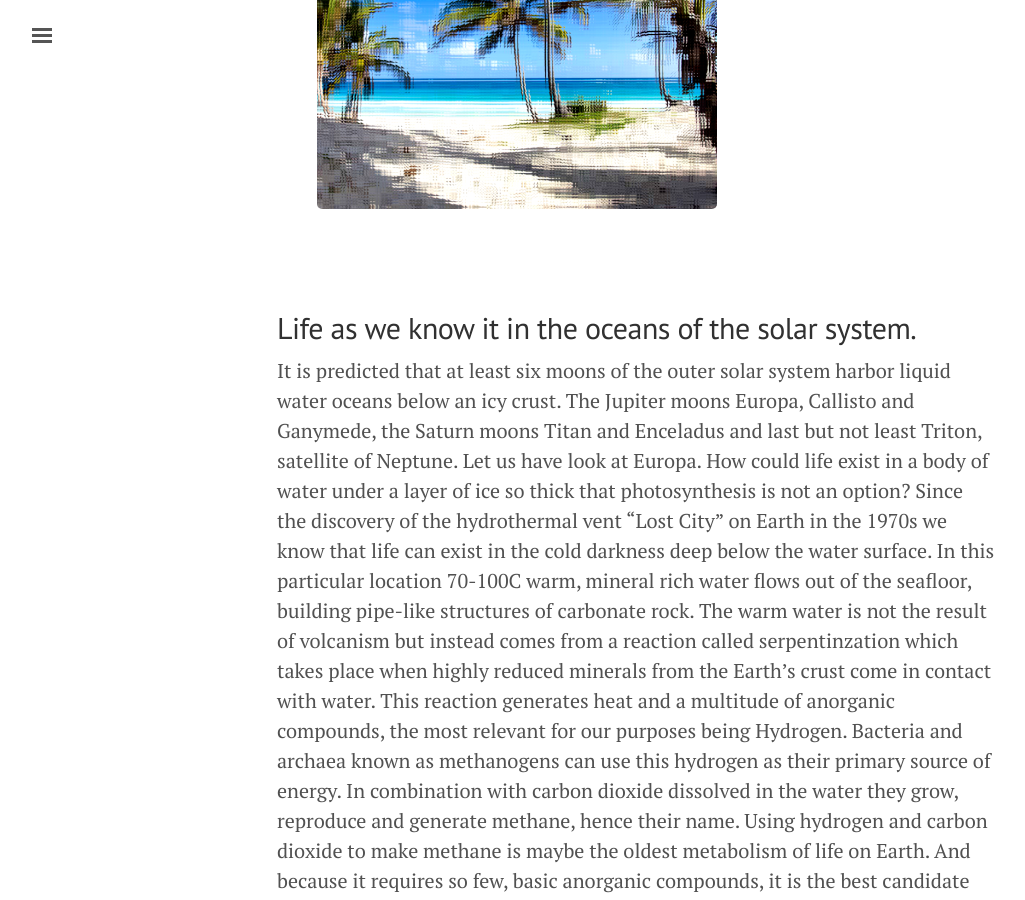
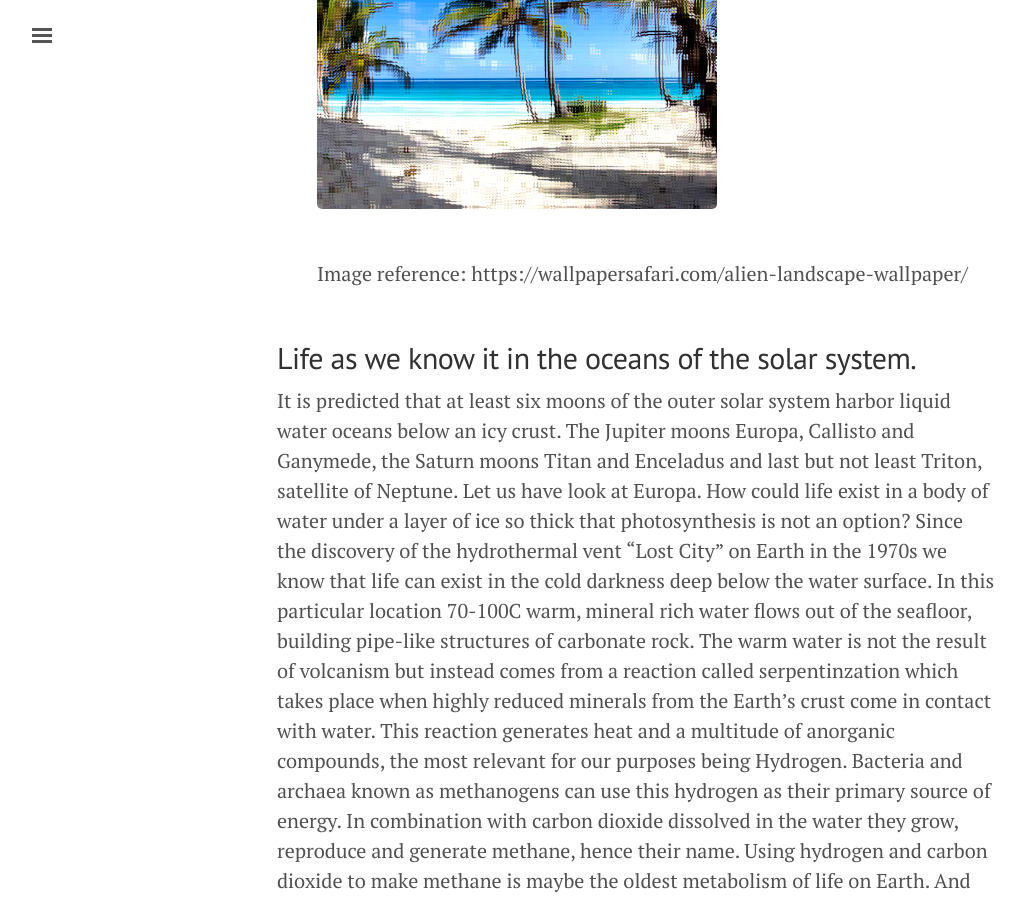
Before and after one commit to SOSTaler/sostaler.github.io, a Jekyll site: the page built from Article-LifeInTheSolarSystem.md, in a window 1280 px wide and 900 px high, scrolled down 366 px. Shown: the whole window, without its empty margins (3-1028 px from the left). Built offline with Jekyll 4.4.1, drawn with Linux system fonts in a browser that asks for light colours; comment, search, counter and statistics services are not loaded.

Commit message:
Update Article-LifeInTheSolarSystem.md

```diff
--- a/Article-LifeInTheSolarSystem.md
+++ b/Article-LifeInTheSolarSystem.md
@@ -9,9 +9,10 @@ date: 2022-04-05 09:00:00
 
 * Author: Ricky Wilhelmson
 <br><br>
-![Beach](/pic/beach-400x265.png "Beach")
+![View of Earth from Alien Ocean](/pic/beach-400x265.png "Beach")
+<br>
+Image reference: https://wallpapersafari.com/alien-landscape-wallpaper/
 <br><br>
-
 
 
 ## Life as we know it in the oceans of the solar system.
```
